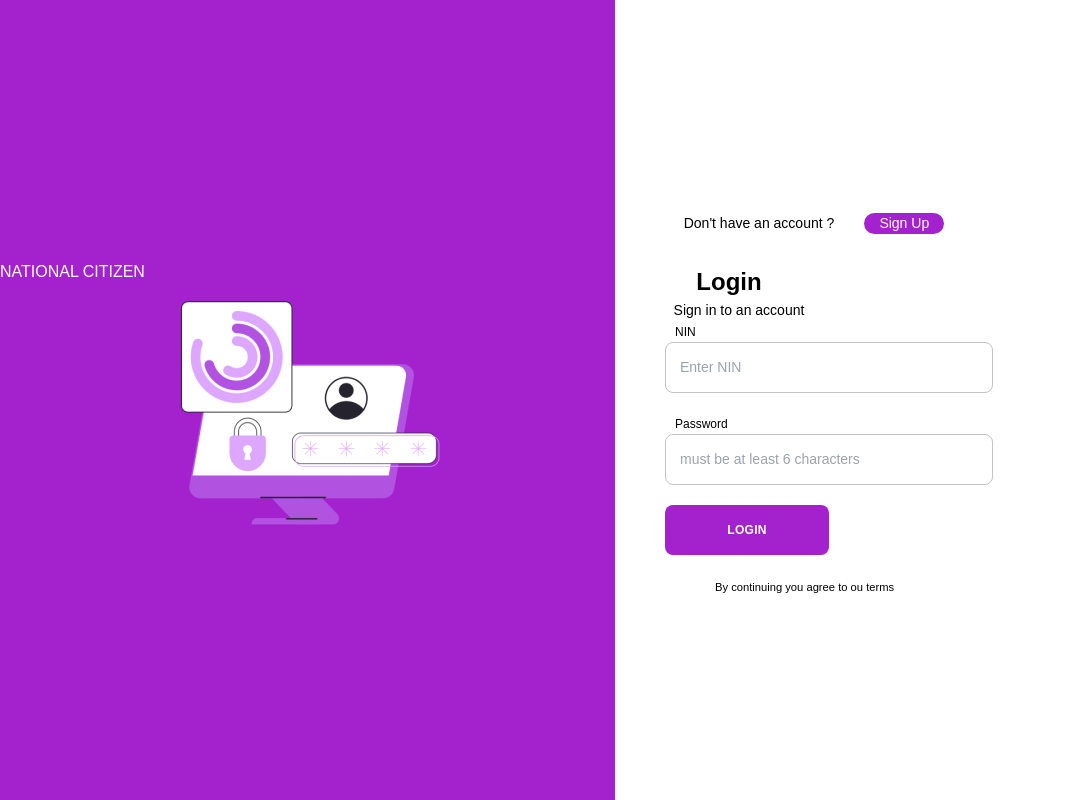
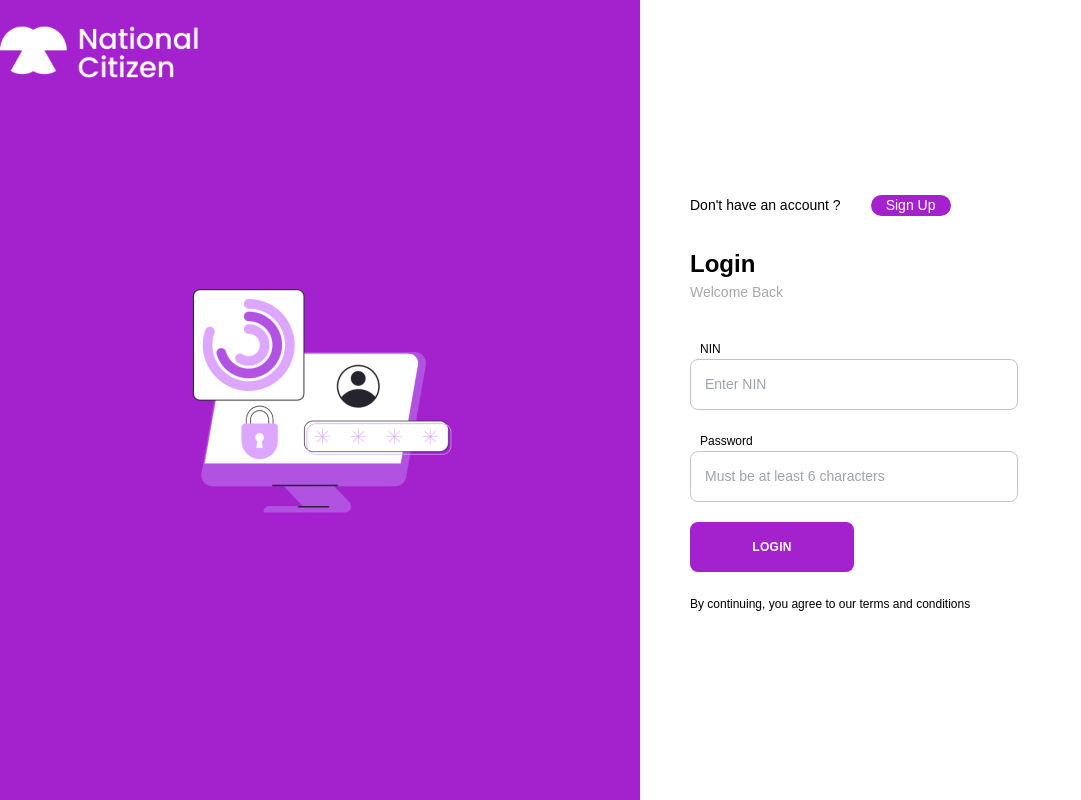
Before and after one commit to Adeisking05/Gloabal-citizens, a React (Create React App) app: page /Login in a window 1280 px wide. Shown: the whole page, without its empty margins (0-1081 px from the left). Built offline with nearby package versions, Linux system fonts and the light colour scheme; a web font is replaced by a local one.

Commit message:
css fixes

```diff
--- a/src/Components/AboutUs.js
+++ b/src/Components/AboutUs.js
@@ -11,7 +11,12 @@ const AboutUs = () => {
     <>
       <NavBar />
       <div className="container">
-        <div className="header">About Us</div>
+        <div
+          className="header"
+          style={{ fontWeight: "900", color: "gray", fontSize: "30px" }}
+        >
+          About Us
+        </div>
         <div className="content-large">
           Lorem ipsum dolor sit am et, Lorem ipsum dolor sit am et, Lorem ipsum
           dolor sit am et, Lorem ipsum Lorem ipsum dolor sit am et, Lorem ipsum
--- a/src/Components/Footer.js
+++ b/src/Components/Footer.js
@@ -11,8 +11,8 @@ const Footer = () => {
               <img src={bird} className="logo" />
             </a>
             <p className="desc">
-              A platform that let you discover and explore users around you, we
-              provide a Platform where your identity is safe.
+              A platform that let's you discover and explore users around you,
+              we provide a Platform where your identity is safe.
             </p>
           </div>
           <div className="footer-widget">
@@ -53,7 +53,7 @@ const Footer = () => {
                 <a href="#">Feed</a>
               </li>
               <li>
-                <a href="#">AboutUs</a>
+                <a href="#">About Us</a>
               </li>
             </ul>
           </div>
--- a/src/Components/Login.js
+++ b/src/Components/Login.js
@@ -5,6 +5,7 @@ import Data from "../assets/Data-privacy.png";
 import Gropup from "../assets/Group.png";
 import { useNavigate, Link } from "react-router-dom";
 import { userContext } from "./UserContext";
+import Logo from "../assets/logo.png";
 const Login = () => {
   const navigate = useNavigate();
   const userValues = useContext(userContext);
@@ -12,7 +13,7 @@ const Login = () => {
   if (success) {
     setTimeout(() => {
       navigate("/");
-    }, 3000);
+    }, 2000);
   }
   const handleChange = (e) => {
     const target = e.target;
@@ -25,7 +26,9 @@ const Login = () => {
       <div className="split-screen">
         <div className="left">
           <section className="national">
-            <h4>NATIONAL CITIZEN</h4>
+            <div id="logo-div">
+              <img src={Logo} alt="" />
+            </div>
           </section>
           <section className="copy-img">
             <img src={Data} alt="" />
@@ -34,7 +37,7 @@ const Login = () => {
 
         <div className="right">
           <form onSubmit={handleSubmit}>
-            <section className="copy">
+            <section className="copy space">
               <h6 className="allrad">
                 Don't have an account ?
                 <Link to="/SIgnUp">
@@ -53,7 +56,7 @@ const Login = () => {
                 </Link>
               </h6>
               <h2 className="sh2">Login</h2>
-              <h3>Sign in to an account</h3>
+              <h3 className="creation">Welcome Back</h3>
 
               <div className="login-container"></div>
             </section>
@@ -81,7 +84,7 @@ const Login = () => {
                 name="password"
                 type="password"
                 value={formData.password}
-                placeholder="must be at least 6 characters"
+                placeholder="Must be at least 6 characters"
                 onChange={handleChange}
                 minLength={6}
               ></input>
@@ -94,7 +97,7 @@ const Login = () => {
             <section className="copy legal">
               <p>
                 <span className="small">
-                  By continuing you agree to ou terms
+                  By continuing, you agree to our terms and conditions
                 </span>
               </p>
             </section>
--- a/src/Components/NavBar.js
+++ b/src/Components/NavBar.js
@@ -9,6 +9,7 @@ import News from "./News";
 import AboutUs from "./AboutUs";
 import SIgnUp from "./SIgnUp";
 import Login from "./Login";
+import Logo from "../assets/logo.png";
 
 export const NavBar = () => {
   const userValues = useContext(userContext);
@@ -22,7 +23,10 @@ export const NavBar = () => {
 
   return (
     <nav className={toggle ? "navbar expanded" : "navbar"}>
-      <h2 className="logo">NavBar</h2>
+      {/* <h2 className="logo">NavBar</h2> */}
+      <div id="logo-div">
+        <img src={Logo} alt="" />
+      </div>
       <div className="toggle-icon" onClick={handleToggle}>
         {toggle ? <Icon icon={x} size={28} /> : <Icon icon={menu} size={28} />}
       </div>
--- a/src/Components/News.js
+++ b/src/Components/News.js
@@ -55,7 +55,12 @@ const News = () => {
       <>
         <NavBar />
         <div className="container">
-          <div className="header">News And Event</div>
+          <div
+            className="header"
+            style={{ fontWeight: "900", color: "gray", fontSize: "30px" }}
+          >
+            NEWS AND EVENTS
+          </div>
           <div className="content-large">
             {news.map((item, i) => (
               <div className="courses-container">
@@ -72,7 +77,6 @@ const News = () => {
                 </div>
               </div>
             ))}
-            ;
           </div>
 
           <div className="content-small">
--- a/src/Components/ProfileForm.js
+++ b/src/Components/ProfileForm.js
@@ -10,17 +10,27 @@ import Footer from "./Footer";
 const ProfileForm = () => {
   const location = useLocation();
   const name = location.state.name;
+  const status = location.state.status;
+  const bio = location.state.bio;
+  const occupation = location.state.occupation;
+  const interest = location.state.interest;
+  const address = location.state.address;
+  const email = location.state.email;
+  const dob = location.state.dob;
+  const gender = location.state.gender;
+  const height = location.state.height;
+  const phone = location.state.phone;
   const [formData, setFormData] = useState({
     name: name,
-    status: "",
-    address: "",
-    phone: "",
-    email: "",
-    date_of_birth: "",
-    occupation: "",
-    height: "",
-    interest: "",
-    bio: "",
+    status: status,
+    address: address,
+    phone: phone,
+    email: email,
+    date_of_birth: dob,
+    occupation: occupation,
+    height: height,
+    interest: interest,
+    bio: bio,
   });
 
   const userValues = useContext(userContext);
--- a/src/Components/SIgnUp.js
+++ b/src/Components/SIgnUp.js
@@ -3,6 +3,7 @@ import { useState } from "react";
 import "../styles/SignUp.css";
 import Data from "../assets/Data-privacy.png";
 import Gropup from "../assets/Group.png";
+import Logo from "../assets/logo.png";
 
 import { useNavigate, Link, UseLocation } from "react-router-dom";
 
@@ -55,7 +56,9 @@ const SIgnUp = () => {
       <div className="split-screen">
         <div className="left">
           <section className="national">
-            <h4>NATIONAL CITIZEN</h4>
+            <div id="logo-div">
+              <img src={Logo} alt="" />
+            </div>
           </section>
           <section className="copy-img">
             <img src={Data} alt="" />
@@ -64,7 +67,7 @@ const SIgnUp = () => {
 
         <div className="right">
           <form onSubmit={handleSubmit}>
-            <section className="copy">
+            <section className="copy space">
               <h6 className="allrad">
                 Already have an acount ?
                 <Link to="/Login">
@@ -83,7 +86,7 @@ const SIgnUp = () => {
                 </Link>
               </h6>
               <h2 className="sh2">Sign Up</h2>
-              <h3>Create an account</h3>
+              <h3 className="creation">Create an account</h3>
 
               <div className="login-container"></div>
             </section>
@@ -124,7 +127,7 @@ const SIgnUp = () => {
                 name="password"
                 type="password"
                 value={formData.password}
-                placeholder="must be at least 6 characters"
+                placeholder="Must be at least 6 characters"
                 onChange={handleChange}
                 minLength={6}
               ></input>
@@ -137,7 +140,7 @@ const SIgnUp = () => {
             <section className="copy legal">
               <p>
                 <span className="small">
-                  By continuing you agree to ou terms
+                  By continuing, you agree to our terms and conditions
                 </span>
               </p>
             </section>
--- a/src/styles/Home.css
+++ b/src/styles/Home.css
@@ -39,6 +39,8 @@
   align-items: center;
   font-weight: bold;
   text-align: center;
+  font-style: normal;
+  font-size: large
   /* margin-left: 60px; */
 }
 .str-btn {
@@ -184,10 +186,10 @@
   }
 }
 .cta-sectionzz {
-  background: gray;
+  background: #EDEDED;
 
   margin-top: 100px;
-  color: #fff;
+  color: black;
   display: flex;
   align-items: center;
   justify-content: center;
@@ -241,7 +243,7 @@
 }
 .col_1 {
   margin-top: 70px;
-  color: white;
+  color: black;
   display: flex;
   align-items: center;
   justify-content: center;
--- a/src/styles/Nav.css
+++ b/src/styles/Nav.css
@@ -60,6 +60,13 @@
 .navbar .toggle-icon {
   display: none;
 }
+#logo-div{
+  max-width: 200px;
+  width: 100%
+}
+#logo-div img{
+  width: auto;
+}
 
 @media (max-width: 768px) {
   .navbar {
@@ -120,3 +127,9 @@
     font-size: 24px;
   }
 }
+@media (max-width: 390px) {
+  #logo-div {
+      max-width: 100px;
+      width: 100%
+    }
+}
--- a/src/styles/SignUp.css
+++ b/src/styles/SignUp.css
@@ -26,7 +26,7 @@ a {
 }
 
 .small {
-  font-size: 80%;
+  font-size: 12px;
   text-align: center;
   /* margin-right: 120px; */
 }
@@ -42,6 +42,7 @@ a {
   display: flex;
   justify-content: center;
   align-items: center;
+  position: relative;
 }
 .left {
   background: #a422cd;
@@ -51,6 +52,10 @@ a {
 .national {
   align-self: flex-start;
   justify-items: flex-start;
+  position: absolute;
+  top: 0;
+  margin-top: 25px;
+  /* left: 100% */
 }
 .login-container {
   margin-right: 200px;
@@ -63,7 +68,7 @@ a {
 .left,
 .copy {
   color: white;
-  text-align: center;
+  /* text-align: center; */
 }
 .legal {
   margin-right: 200px;
@@ -75,7 +80,7 @@ a {
 .right,
 .copy {
   color: black;
-  text-align: center;
+  /* text-align: center; */
 }
 h3 {
   margin-right: 180px;
@@ -89,10 +94,11 @@ h3 {
   margin: 1.5em 0;
   font-size: 0.875rem;
   justify-content: flex-start;
-  margin-left: 50px;
+  /* margin-left: 50px; */
 }
 .right form {
   width: 328px;
+  margin-left: 50px;
   /* margin-right: 90px; */
 }
 
@@ -184,6 +190,12 @@ label {
   text-transform: uppercase;
   letter-spacing: 0.3px;
 }
+.space{
+  margin-bottom: 35px;
+}
+.creation{
+  color: rgba(34, 34, 34, 0.4);
+}
 
 @media screen and (min-width: 900px) {
   .split-screen {
```
Also changed, not shown: src/Components/Home.js (+4 -4 lines), src/Components/Profile.js (+15 -1 lines), src/assets/logo.png (added).
